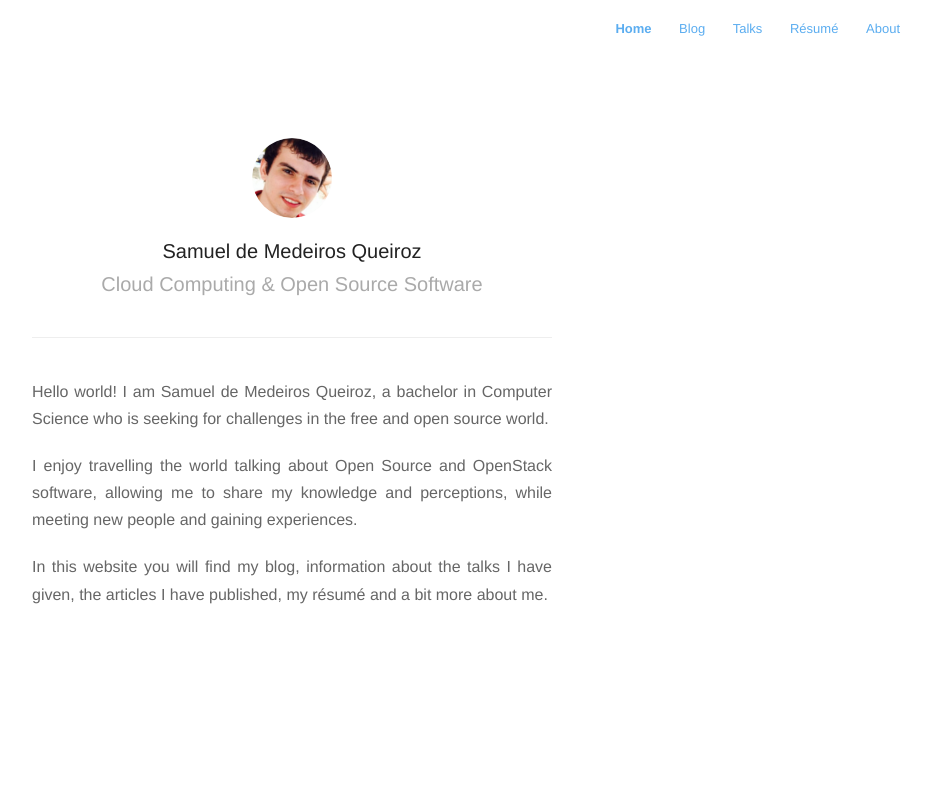
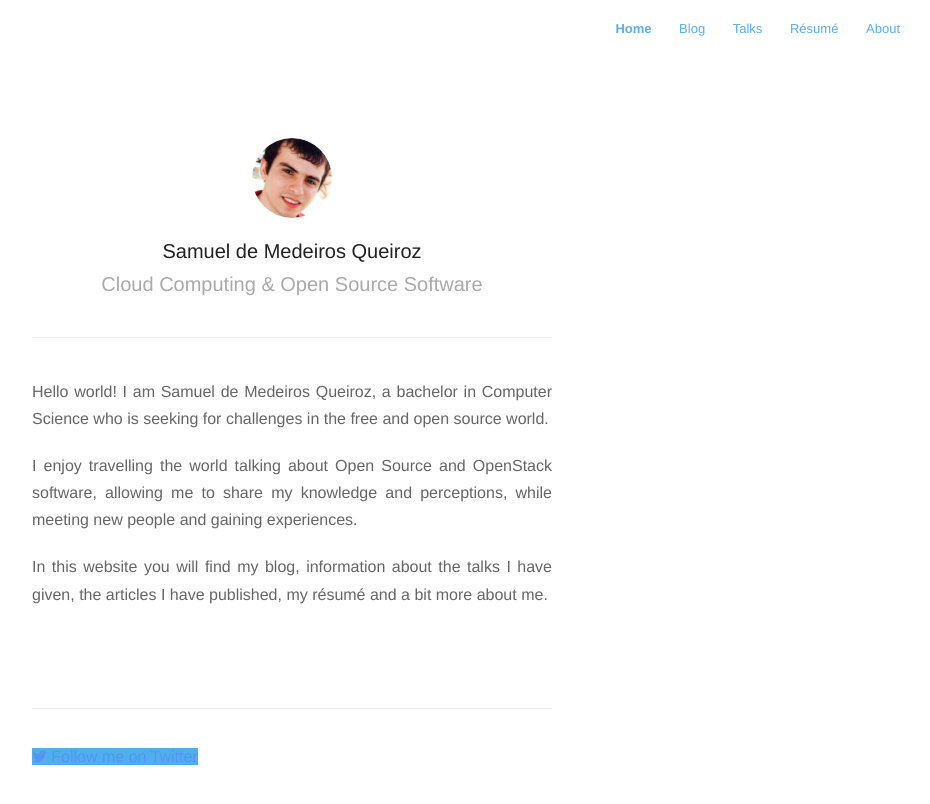
Before and after one commit to samueldmq/samueldmq-old-website, a Jekyll site: the page built from index.html, in a window 1280 px wide. Shown: the top 804 px of the page, without its empty margins (348-1278 px from the left). Built offline with Jekyll 4.4.1, drawn with Linux system fonts in a browser that asks for light colours; nearby versions of some CDN libraries; the list of posts is cut into pages by our own code.

Commit message:
Add follow twitter on home page

```diff
--- a/assets/css/style.css
+++ b/assets/css/style.css
@@ -439,6 +439,9 @@ Post List
 	padding: 40px 0 0 0;
 	margin-top: 100px;
 }
+#footer a.twitter {
+  background: #4fafed;
+}
 
 /* Post Page */
 #header {
--- a/index.html
+++ b/index.html
@@ -18,4 +18,8 @@ In this website you will find my blog, information about the talks I have
 given, the articles I have published, my résumé and a bit more about me.
 </p>
 
+<footer id="footer">
+    <a class="twitter" href="https://twitter.com/samueldmq_"><span class="icon-twitter"> Follow me on Twitter</span></a>
+</footer>
+
 {% include footer.html %}
```
